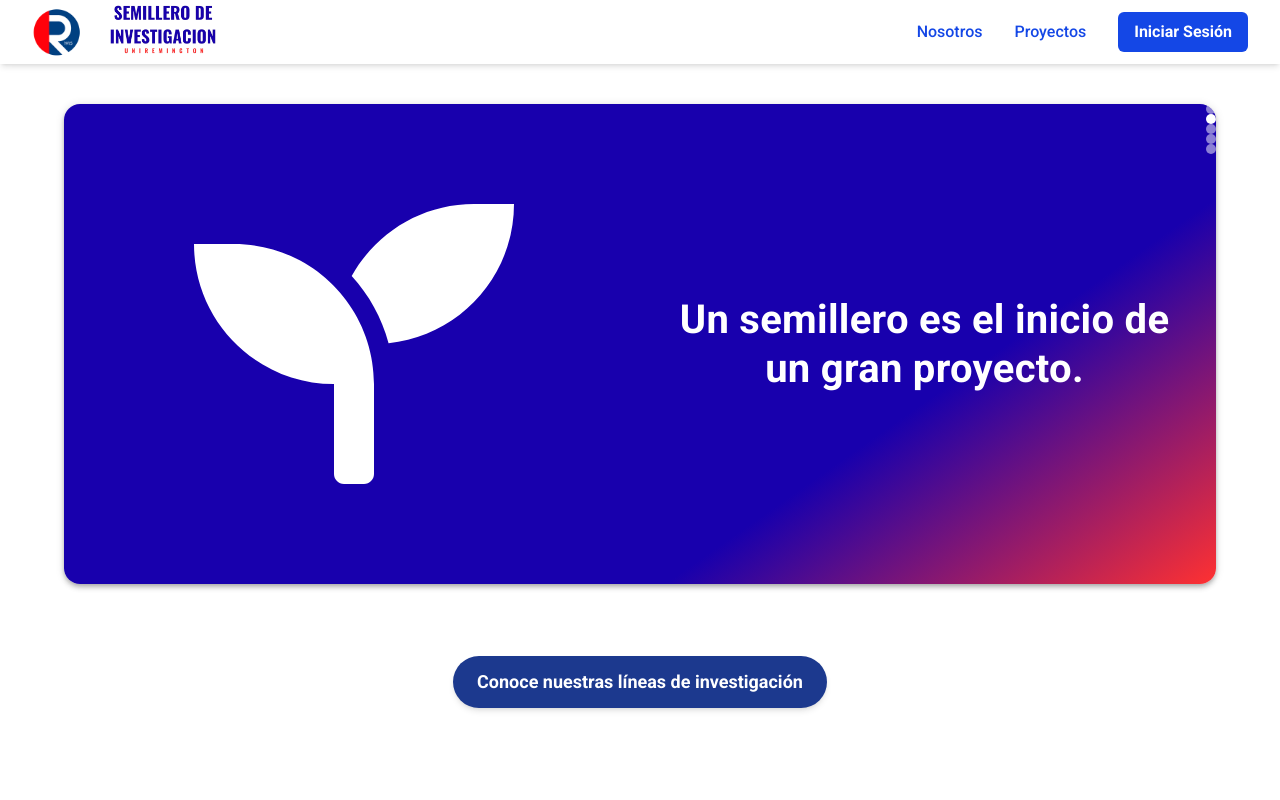
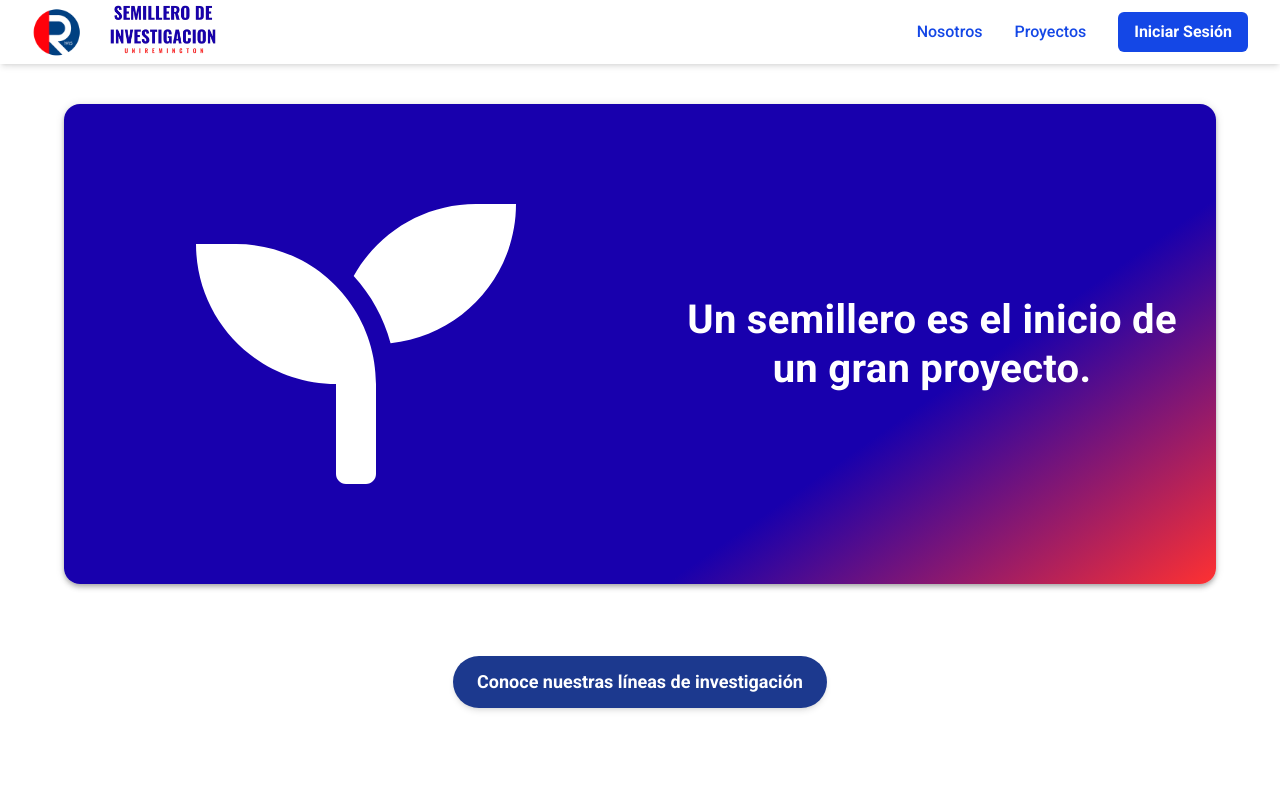
Before and after one commit to LeviTorresx/Semillero-Uniremington, a Next.js app: page / in a window 1280 px wide. Shown: the top 800 px of the page. Built offline with nearby package versions, Linux system fonts and the light colour scheme.

Commit message:
[003] fixed bug in slides

```diff
--- a/src/app/components/home/MotivationSlicer.tsx
+++ b/src/app/components/home/MotivationSlicer.tsx
@@ -96,15 +96,11 @@ export default function MotivationSlider() {
         </Typography>
       </Box>
 
-      {/* Indicadores */}
-      <Box
-      >
+      <Box>
         {phrases.map((_, i) => (
           <Box
             key={i}
             sx={{
-              width: 10,
-              height: 10,
               borderRadius: "50%",
               backgroundColor:
                 i === currentIndex ? "#fff" : "rgba(255,255,255,0.5)",
```
